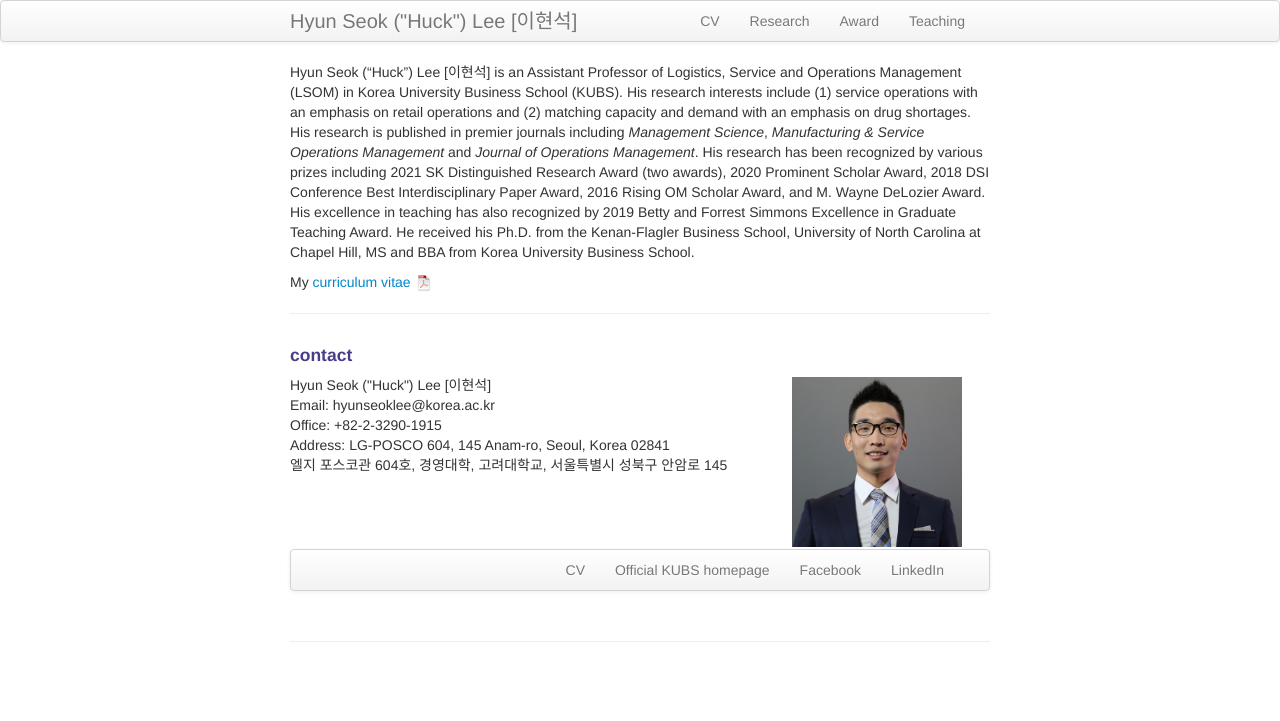
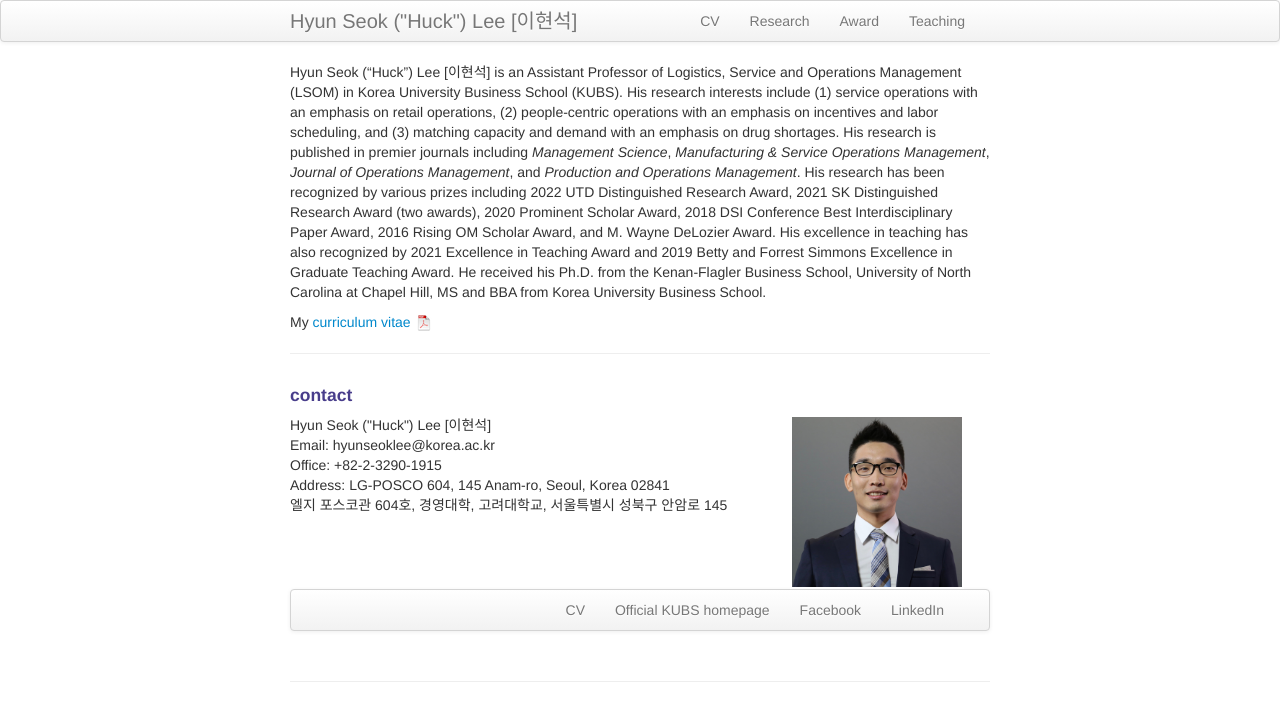
Before and after one commit to lordya2/lordya2.github.io, a Jekyll site: the page built from index.md, in a window 1280 px wide. Shown: the top 721 px of the page. Built offline with Jekyll 4.4.1, drawn with Linux system fonts in a browser that asks for light colours.

Commit message:
Update index.md

```diff
--- a/index.md
+++ b/index.md
@@ -5,7 +5,7 @@ description: Huck Lee is an Assistant Professor in Korea University Business Sch
 keywords: Hyun Seok, Huck, Lee, Service, Retail, KUBS.
 ---
 
-Hyun Seok ("Huck") Lee [이현석] is an Assistant Professor of Logistics, Service and Operations Management (LSOM) in Korea University Business School (KUBS). His research interests include (1) service operations with an emphasis on retail operations and (2) matching capacity and demand with an emphasis on drug shortages. His research is published in premier journals including *Management Science*, *Manufacturing & Service Operations Management* and *Journal of Operations Management*. His research has been recognized by various prizes including 2021 SK Distinguished Research Award (two awards), 2020 Prominent Scholar Award, 2018 DSI Conference Best Interdisciplinary Paper Award, 2016 Rising OM Scholar Award, and M. Wayne DeLozier Award. His excellence in teaching has also recognized by 2019 Betty and Forrest Simmons Excellence in Graduate Teaching Award. He received his Ph.D. from the Kenan-Flagler Business School, University of North Carolina at Chapel Hill, MS and BBA from Korea University Business School.
+Hyun Seok ("Huck") Lee [이현석] is an Assistant Professor of Logistics, Service and Operations Management (LSOM) in Korea University Business School (KUBS). His research interests include (1) service operations with an emphasis on retail operations, (2) people-centric operations with an emphasis on incentives and labor scheduling, and (3) matching capacity and demand with an emphasis on drug shortages. His research is published in premier journals including *Management Science*, *Manufacturing & Service Operations Management*, *Journal of Operations Management*, and *Production and Operations Management*. His research has been recognized by various prizes including 2022 UTD Distinguished Research Award, 2021 SK Distinguished Research Award (two awards), 2020 Prominent Scholar Award, 2018 DSI Conference Best Interdisciplinary Paper Award, 2016 Rising OM Scholar Award, and M. Wayne DeLozier Award. His excellence in teaching has also recognized by 2021 Excellence in Teaching Award and 2019 Betty and Forrest Simmons Excellence in Graduate Teaching Award. He received his Ph.D. from the Kenan-Flagler Business School, University of North Carolina at Chapel Hill, MS and BBA from Korea University Business School.
 
 My [curriculum vitae ![CV as pdf]({{ BASE_PATH }}/pages/icons16/pdf-icon.png)]({{ BASE_PATH }}/assets/CV.pdf)<br/>
 
```
